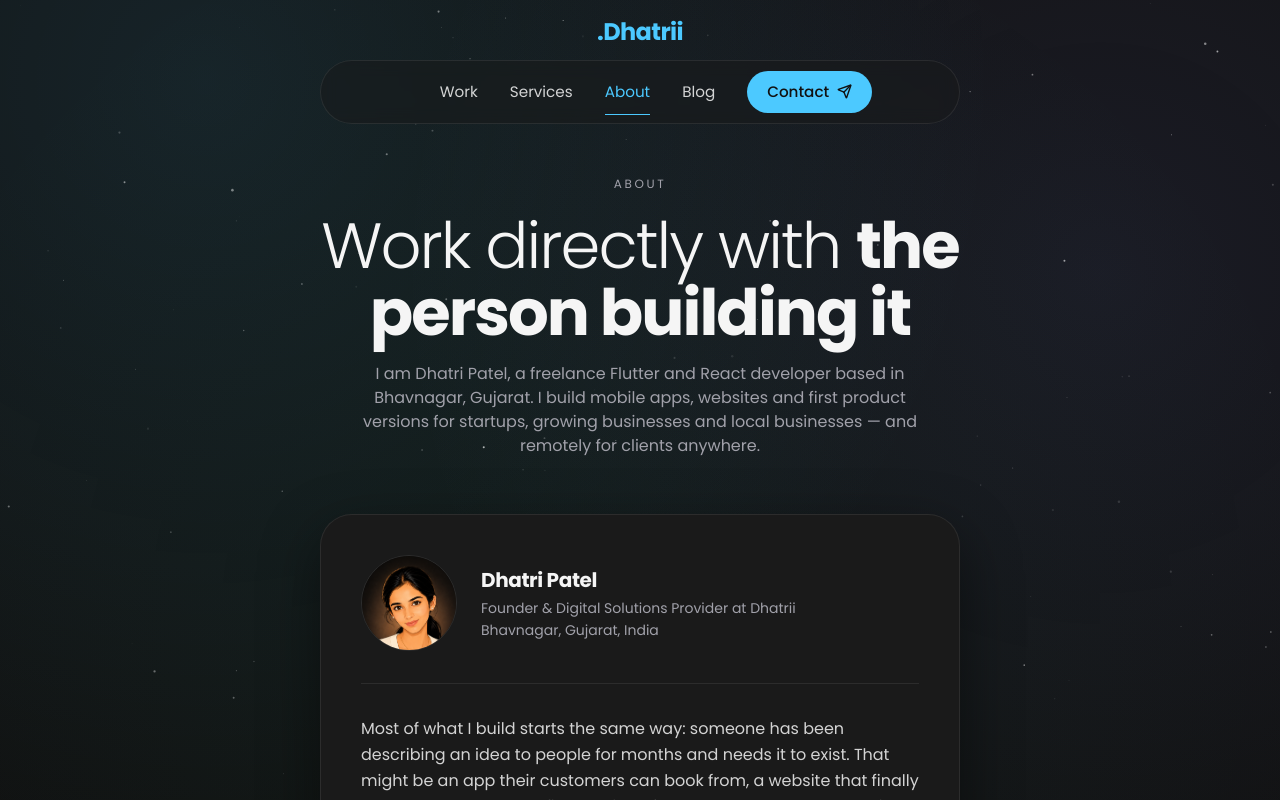
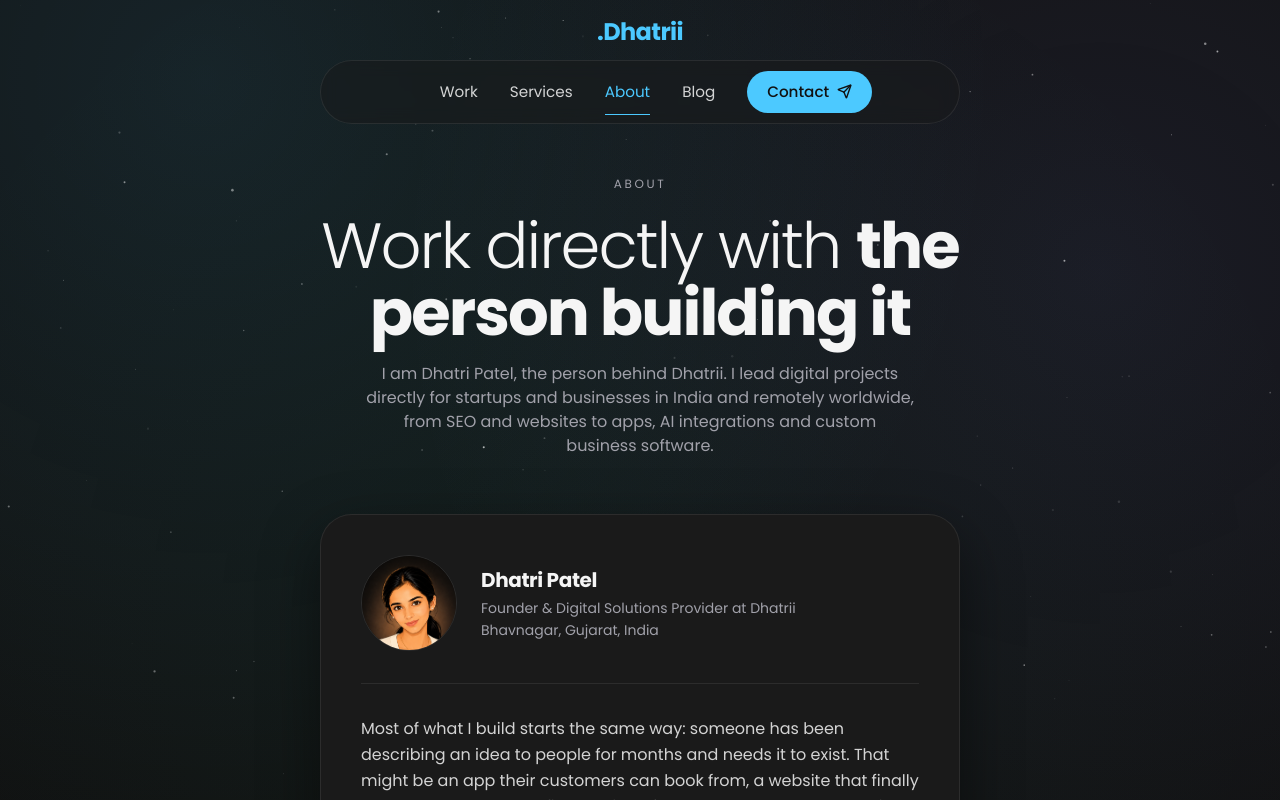
Before and after one commit to Dhatripatel06/dhatrii, a Next.js app: page /about in a window 1280 px wide. Shown: the top 800 px of the page. Built offline with nearby package versions, Linux system fonts and the light colour scheme; a web font is replaced by a local one.

Commit message:
Align About page with Dhatrii brand positioning

```diff
--- a/src/data/content.js
+++ b/src/data/content.js
@@ -1060,7 +1060,7 @@ export const about = {
   eyebrow: 'About',
   titleLight: 'Work directly with',
   titleBold: 'the person building it',
-  lede: 'I am Dhatri Patel, a freelance Flutter and React developer based in Bhavnagar, Gujarat. I build mobile apps, websites and first product versions for startups, growing businesses and local businesses — and remotely for clients anywhere.',
+  lede: 'I am Dhatri Patel, the person behind Dhatrii. I lead digital projects directly for startups and businesses in India and remotely worldwide, from SEO and websites to apps, AI integrations and custom business software.',
   intro: [
     'Most of what I build starts the same way: someone has been describing an idea to people for months and needs it to exist. That might be an app their customers can book from, a website that finally works on a phone, or a first version of a product they want to put in front of real users.',
     'I take that from the first conversation through to a live build. Design, development and deployment are one job rather than three handovers, which is usually the difference between a project that ships and one that stalls between contractors.',
```
